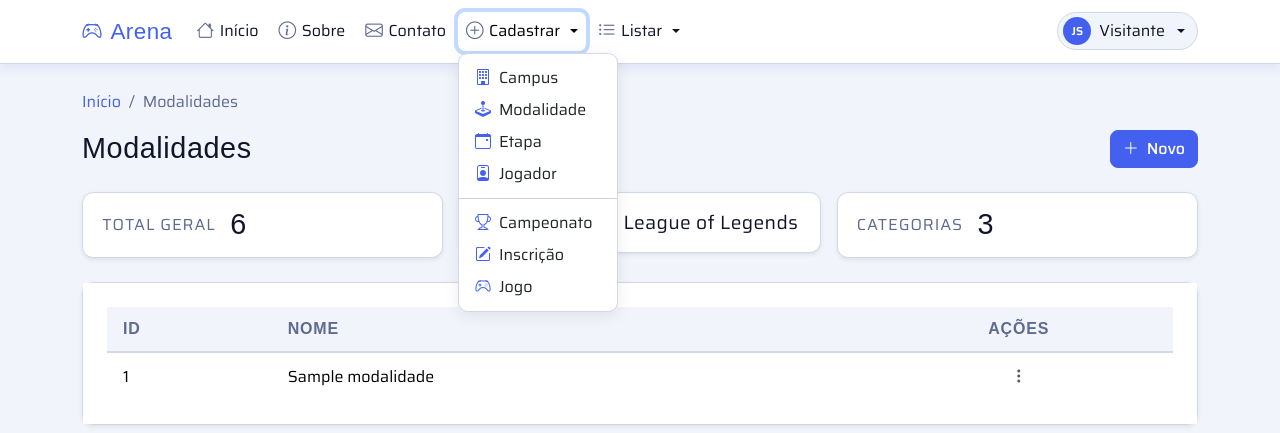
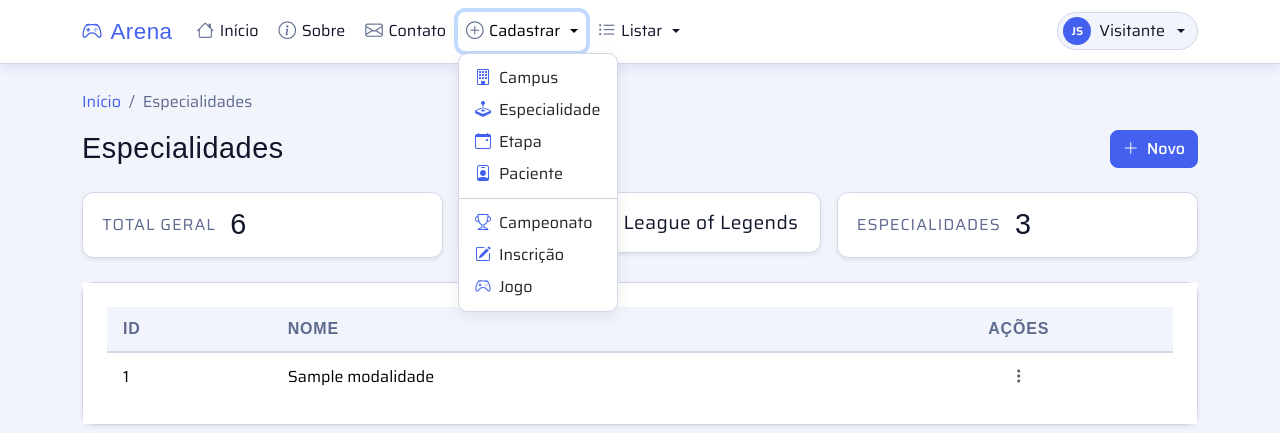
Before and after one commit to Vinicius-Oliveira-R/NovasAplicacoesEmEngSoftware, a Django app: page /campeonato/listar/modalidade/ in a window 1280 px wide, after a click on "Cadastrar". Shown: the top 433 px of the page. Run offline with Django 5.2, Linux system fonts and the light colour scheme; tables that the repository leaves empty hold one stand-in row (values such as "Sample post"); some web fonts are replaced.

Commit message:
feat: adapta templates para sistema médico com Bootstrap

```diff
--- a/campeonato/templates/campeonato/detail/jogador.html
+++ b/campeonato/templates/campeonato/detail/jogador.html
@@ -1,7 +1,7 @@
 {% extends "website/modelo2.html" %}
 
 {% block breadcrumb %}
-<li class="breadcrumb-item"><a href="{% url 'jogador-list' %}">Jogadores</a></li>
+<li class="breadcrumb-item"><a href="{% url 'paciente-list' %}">Pacientes</a></li>
 <li class="breadcrumb-item active" aria-current="page">Detalhes</li>
 {% endblock breadcrumb %}
 
@@ -19,7 +19,7 @@
                     </div>
                     <div>
                         <h4 class="mb-0">{{ object.nome }}</h4>
-                        <span class="text-muted">Nick: @{{ object.id_jogador }}</span>
+                        <span class="text-muted">ID: @{{ object.id_jogador }}</span>
                     </div>
                 </div>
                 <hr class="text-muted">
--- a/campeonato/templates/campeonato/detail/modalidade.html
+++ b/campeonato/templates/campeonato/detail/modalidade.html
@@ -1,7 +1,7 @@
 {% extends "website/modelo2.html" %}
 
 {% block breadcrumb %}
-<li class="breadcrumb-item"><a href="{% url 'modalidade-list' %}">Modalidades</a></li>
+<li class="breadcrumb-item"><a href="{% url 'especialidade-list' %}">Especialidades</a></li>
 <li class="breadcrumb-item active" aria-current="page">Detalhes</li>
 {% endblock breadcrumb %}
 
@@ -10,7 +10,7 @@
     <div class="col-md-7 col-lg-6">
         <div class="card shadow-sm border-0">
             <div class="card-header bg-gradient-primary text-white py-3">
-                <h4 class="mb-0 fs-5 stencil d-flex align-items-center"><i class="bi bi-joystick me-2 fs-4"></i>Detalhes da Modalidade</h4>
+                <h4 class="mb-0 fs-5 stencil d-flex align-items-center"><i class="bi bi-joystick me-2 fs-4"></i>Detalhes da Especialidade</h4>
             </div>
             <div class="card-body p-4 text-center">
                 <i class="bi bi-award fs-1 text-primary mb-3"></i>
--- a/campeonato/templates/campeonato/list/modalidade.html
+++ b/campeonato/templates/campeonato/list/modalidade.html
@@ -1,13 +1,13 @@
 {% extends "website/modelo2.html" %}
 
 {% block breadcrumb %}
-<li class="breadcrumb-item active">Modalidades</li>
+<li class="breadcrumb-item active">Especialidades</li>
 {% endblock breadcrumb %}
 
 {% block content %}
 <div class="d-flex justify-content-between align-items-center mb-4">
-  <h2 class="section-title mb-0">Modalidades</h2>
-  <a href="{% url "modalidade-create" %}" class="btn btn-primary d-flex align-items-center gap-2">
+  <h2 class="section-title mb-0">Especialidades</h2>
+  <a href="{% url "especialidade-create" %}" class="btn btn-primary d-flex align-items-center gap-2">
     <i class="bi bi-plus-lg"></i> Novo
   </a>
 </div>
@@ -27,7 +27,7 @@
   </div>
   <div class="col-md-4">
     <div class="kpi-card shadow-sm">
-      <div class="kpi-label">Categorias</div>
+      <div class="kpi-label">Especialidades</div>
       <div class="kpi-value">3</div>
     </div>
   </div>
@@ -54,17 +54,17 @@
                 <i class="bi bi-three-dots-vertical"></i>
               </button>
               <ul class="dropdown-menu dropdown-menu-end">
-                <li><a class="dropdown-item" href="{% url "modalidade-detail" modalidade.pk %}"><i class="bi bi-eye me-2"></i>Ver</a></li>
-                <li><a class="dropdown-item" href="{% url "modalidade-update" modalidade.pk %}"><i class="bi bi-pencil me-2"></i>Editar</a></li>
+                <li><a class="dropdown-item" href="{% url "especialidade-detail" modalidade.pk %}"><i class="bi bi-eye me-2"></i>Ver</a></li>
+                <li><a class="dropdown-item" href="{% url "especialidade-update" modalidade.pk %}"><i class="bi bi-pencil me-2"></i>Editar</a></li>
                 <li><hr class="dropdown-divider"></li>
-                <li><a class="dropdown-item text-danger" href="{% url "modalidade-delete" modalidade.pk %}"><i class="bi bi-trash me-2"></i>Excluir</a></li>
+                <li><a class="dropdown-item text-danger" href="{% url "especialidade-delete" modalidade.pk %}"><i class="bi bi-trash me-2"></i>Excluir</a></li>
               </ul>
             </div>
           </td>
         </tr>
         {% empty %}
         <tr>
-          <td colspan="3" class="text-center py-4 text-muted">Nenhuma modalidade cadastrada.</td>
+          <td colspan="3" class="text-center py-4 text-muted">Nenhuma especialidade cadastrada.</td>
         </tr>
         {% endfor %}
       </tbody>
--- a/website/templates/website/modelo2.html
+++ b/website/templates/website/modelo2.html
@@ -66,11 +66,11 @@
           <a class="nav-link dropdown-toggle" href="#" role="button" data-bs-toggle="dropdown">
             <i class="bi bi-plus-circle"></i>Cadastrar
           </a>
-          <ul class="dropdown-menu">
+            <ul class="dropdown-menu">
             <li><a class="dropdown-item" href="{% url 'campus-create' %}"><i class="bi bi-building me-2" style="color:var(--clr-primary)"></i>Campus</a></li>
-            <li><a class="dropdown-item" href="{% url 'modalidade-create' %}"><i class="bi bi-joystick me-2" style="color:var(--clr-primary)"></i>Modalidade</a></li>
+            <li><a class="dropdown-item" href="{% url 'especialidade-create' %}"><i class="bi bi-joystick me-2" style="color:var(--clr-primary)"></i>Especialidade</a></li>
             <li><a class="dropdown-item" href="{% url 'etapa-create' %}"><i class="bi bi-calendar-event me-2" style="color:var(--clr-primary)"></i>Etapa</a></li>
-            <li><a class="dropdown-item" href="{% url 'jogador-create' %}"><i class="bi bi-person-badge me-2" style="color:var(--clr-primary)"></i>Jogador</a></li>
+            <li><a class="dropdown-item" href="{% url 'paciente-create' %}"><i class="bi bi-person-badge me-2" style="color:var(--clr-primary)"></i>Paciente</a></li>
             <li><hr class="dropdown-divider"></li>
             <li><a class="dropdown-item" href="{% url 'campeonato-create' %}"><i class="bi bi-trophy me-2" style="color:var(--clr-primary)"></i>Campeonato</a></li>
             <li><a class="dropdown-item" href="{% url 'inscricao-create' %}"><i class="bi bi-pencil-square me-2" style="color:var(--clr-primary)"></i>Inscrição</a></li>
@@ -83,11 +83,11 @@
           <a class="nav-link dropdown-toggle" href="#" role="button" data-bs-toggle="dropdown">
             <i class="bi bi-list-ul"></i>Listar
           </a>
-          <ul class="dropdown-menu">
+            <ul class="dropdown-menu">
             <li><a class="dropdown-item" href="{% url 'campus-list' %}"><i class="bi bi-building me-2" style="color:var(--clr-primary)"></i>Campus</a></li>
-            <li><a class="dropdown-item" href="{% url 'modalidade-list' %}"><i class="bi bi-joystick me-2" style="color:var(--clr-primary)"></i>Modalidades</a></li>
+            <li><a class="dropdown-item" href="{% url 'especialidade-list' %}"><i class="bi bi-joystick me-2" style="color:var(--clr-primary)"></i>Especialidades</a></li>
             <li><a class="dropdown-item" href="{% url 'etapa-list' %}"><i class="bi bi-calendar-event me-2" style="color:var(--clr-primary)"></i>Etapas</a></li>
-            <li><a class="dropdown-item" href="{% url 'jogador-list' %}"><i class="bi bi-person-badge me-2" style="color:var(--clr-primary)"></i>Jogadores</a></li>
+            <li><a class="dropdown-item" href="{% url 'paciente-list' %}"><i class="bi bi-person-badge me-2" style="color:var(--clr-primary)"></i>Pacientes</a></li>
             <li><hr class="dropdown-divider"></li>
             <li><a class="dropdown-item" href="{% url 'campeonato-list' %}"><i class="bi bi-trophy me-2" style="color:var(--clr-primary)"></i>Campeonatos</a></li>
             <li><a class="dropdown-item" href="{% url 'inscricao-list' %}"><i class="bi bi-pencil-square me-2" style="color:var(--clr-primary)"></i>Inscrições</a></li>
```
Also changed, not shown: campeonato/templates/campeonato/list/jogador.html (+7 -7 lines), website/templates/website/modelo.html (+4 -4 lines), campeonato/migrations/0003_especialidade_paciente.py (added).
